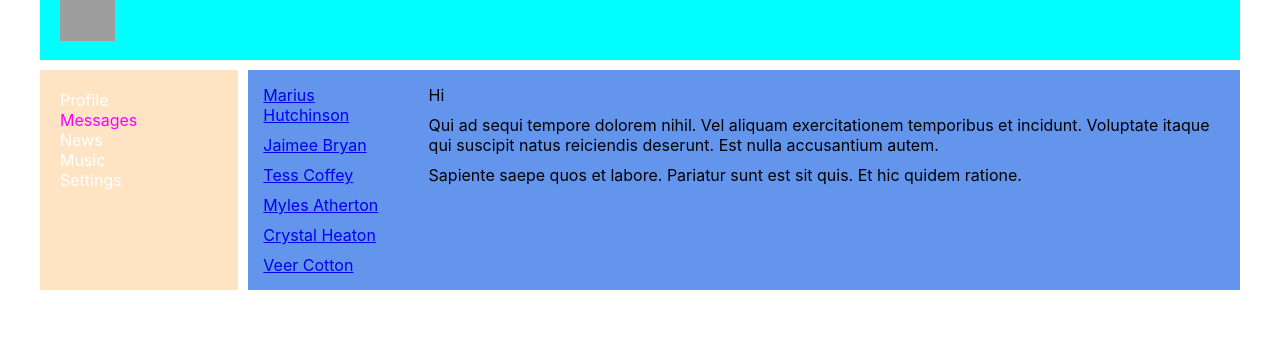
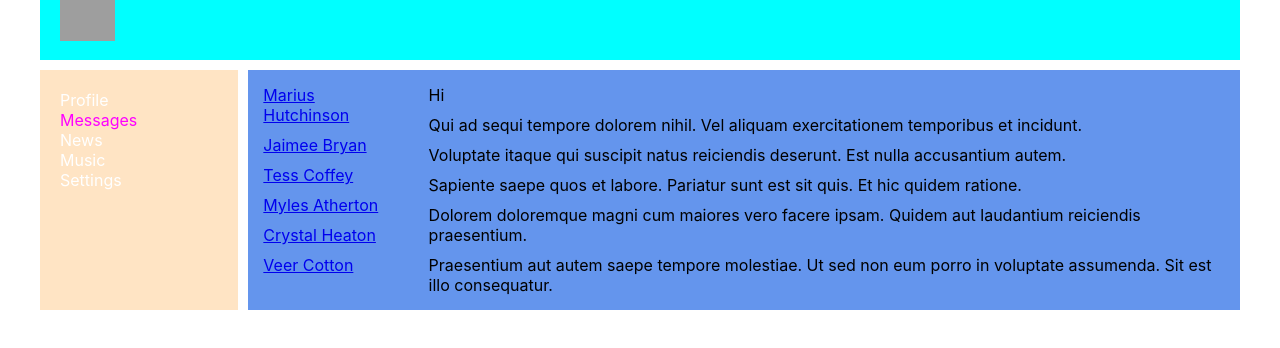
Before and after one commit to ns0ff/simple-social-network, a React (Create React App) app: page /messages in a window 1280 px wide. Shown: the top 348 px of the page. Built offline with nearby package versions, Linux system fonts and the light colour scheme; grey boxes are pictures that could not be loaded.

Commit message:
part 3 (step 24-26)

```diff
--- a/src/App.tsx
+++ b/src/App.tsx
@@ -17,7 +17,7 @@ function App() {
             <div className="app-wrapper-content">
                 <Routes>
                     <Route path={'/profile'} element={<Profile/>}/>
-                    <Route path={'/messages'} element={<Dialogs/>}/>
+                    <Route path={'/messages/*'} element={<Dialogs/>}/>
                     <Route path={'/news'} element={<News/>}/>
                     <Route path={'/music'} element={<Music/>}/>
                     <Route path={'/settings'} element={<Settings/>}/>
--- a/src/Components/Dialogs/DialogItem/DialogItem.tsx
+++ b/src/Components/Dialogs/DialogItem/DialogItem.tsx
@@ -8,10 +8,11 @@ type DialogItemType = {
 }
 
 export const DialogItem = (props: DialogItemType) => {
-    let path = 'dialogs/' + props.id
+    let path = `/messages/${props.id}`
+    // let path = '/dialogs/' + props.id
 
     return (
-        <div className={s.dialog + ' ' + s.active}>
+        <div key={props.id} className={s.dialog + ' ' + s.active}>
 <NavLink to={path}>{props.name}</NavLink>
         </div>
     );
--- a/src/Components/Dialogs/Dialogs.tsx
+++ b/src/Components/Dialogs/Dialogs.tsx
@@ -4,20 +4,35 @@ import {DialogItem} from "./DialogItem/DialogItem";
 import {Message} from "./Message/Message";
 
 export const Dialogs = () => {
+    const dialogsData = [
+        {id: 1, name: 'Marius Hutchinson'},
+        {id: 2, name: 'Jaimee Bryan'},
+        {id: 3, name: 'Tess Coffey'},
+        {id: 4, name: 'Myles Atherton'},
+        {id: 5, name: 'Crystal Heaton'},
+        {id: 6, name: 'Veer Cotton'},
+    ]
+
+    const messageData = [
+        {id: 1, message: 'Hi'},
+        {id: 2, message: 'Qui ad sequi tempore dolorem nihil. Vel aliquam exercitationem temporibus et incidunt.'},
+        {id: 3, message: 'Voluptate itaque qui suscipit natus reiciendis deserunt. Est nulla accusantium autem.'},
+        {id: 4, message: 'Sapiente saepe quos et labore. Pariatur sunt est sit quis. Et hic quidem ratione.'},
+        {id: 5, message: 'Dolorem doloremque magni cum maiores vero facere ipsam. Quidem aut laudantium reiciendis praesentium.'},
+        {id: 6, message: 'Praesentium aut autem saepe tempore molestiae. Ut sed non eum porro in voluptate assumenda. Sit est illo consequatur.'},
+    ]
+
+    const dialogsElements = dialogsData.map(el => <DialogItem id={el.id} name={el.name} />)
+    const messageElements = messageData.map(el => <Message message={el.message} />)
+
+
     return (
         <div className={style.dialogs}>
             <div className={style.dialogItems}>
-                <DialogItem id={1} name={'Marius Hutchinson'} />
-                <DialogItem id={2} name={'Jaimee Bryan'} />
-                <DialogItem id={3} name={'Tess Coffey'} />
-                <DialogItem id={4} name={'Myles Atherton'} />
-                <DialogItem id={5} name={'Crystal Heaton'} />
-                <DialogItem id={6} name={'Veer Cotton'} />
+                {dialogsElements}
             </div>
             <div className={style.messages}>
-                <Message message={'Hi'} />
-                <Message message={'Qui ad sequi tempore dolorem nihil. Vel aliquam exercitationem temporibus et incidunt. Voluptate itaque qui suscipit natus reiciendis deserunt. Est nulla accusantium autem.'} />
-                <Message message={'Sapiente saepe quos et labore. Pariatur sunt est sit quis. Et hic quidem ratione.'} />
+                {messageElements}
             </div>
         </div>
 
--- a/src/Components/Profile/MyPosts/MyPosts.tsx
+++ b/src/Components/Profile/MyPosts/MyPosts.tsx
@@ -3,6 +3,13 @@ import styles from './MyPosts.module.css'
 import {Post} from "./Post/Post";
 
 export const MyPosts = () => {
+    let postData = [
+        {id: 1, message: 'hello world', likes: 15},
+        {id: 2, message: 'Aliquid aliquam officia praesentium exercitationem omnis sapiente. A qui laudantium numquam quis doloremque. Voluptas non qui et.', likes: 5},
+    ]
+
+    const postsElements = postData.map(el => <Post id={el.id} message={el.message} likes={el.likes} />)
+
     return (
         <div className={styles.postsBlock}>
             My posts
@@ -12,8 +19,7 @@ export const MyPosts = () => {
                 <button>Remove</button>
             </div>
             <div className={styles.posts}>
-                <Post message={'hello world'}/>
-                <Post message={'my first post'}/>
+                {postsElements}
             </div>
         </div>)
 }
--- a/src/Components/Profile/MyPosts/Post/Post.tsx
+++ b/src/Components/Profile/MyPosts/Post/Post.tsx
@@ -2,8 +2,9 @@ import React from "react";
 import style from './Post.module.css'
 
 type PostType = {
-    message: string,
-
+    id: number
+    message: string
+    likes: number
 }
 
 export const Post: React.FC<PostType> = (props) => {
```
